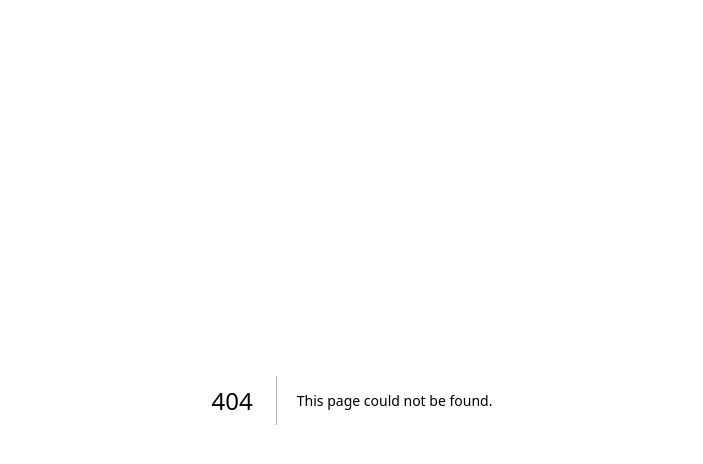
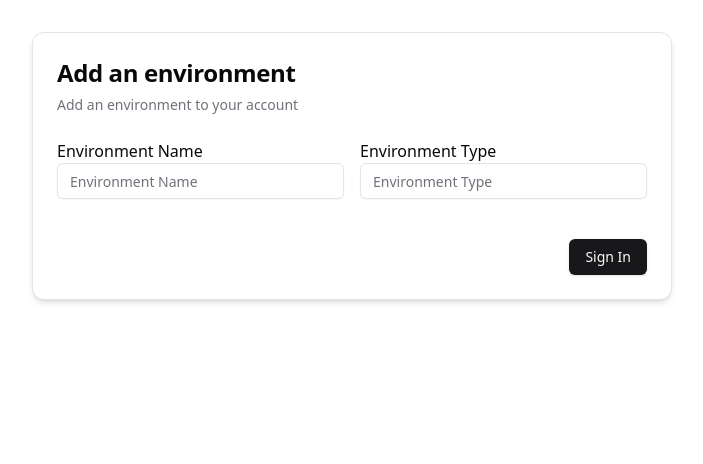
Before and after one commit to trevorius/multi_authenticator, a Next.js app: page /protected/dashboard/add-environment in a window 1280 px wide. Before the commit this address had no page. Shown: the top 464 px of the page, without its empty margins (288-991 px from the left). Built offline with nearby package versions, Linux system fonts and the light colour scheme.

Commit message:
add env page FE

```diff
--- /dev/null
+++ b/src/app/protected/dashboard/add-environment/page.tsx
@@ -0,0 +1,59 @@
+import { Button } from '@/components/ui/button';
+import {
+  Card,
+  CardContent,
+  CardDescription,
+  CardFooter,
+  CardHeader,
+  CardTitle,
+} from '@/components/ui/card';
+
+import { Input } from '@/components/ui/input';
+import { Label } from '@radix-ui/react-label';
+
+export default function AddEnvironmentPage() {
+  return (
+    <div className='container mx-auto mt-8'>
+      <Card className='shadow-md mx-2 md:w-1/2 md:mx-auto'>
+        <CardHeader>
+          <CardTitle>
+            <h2 className='text-2xl font-bold'>Add an environment</h2>
+          </CardTitle>
+          <CardDescription>
+            <p>Add an environment to your account</p>
+          </CardDescription>
+        </CardHeader>
+        <form>
+          <CardContent>
+            <div className='flex flex-col gap-2'>
+              <div className='flex flex-row flex-wrap'>
+                <div className='flex flex-col w-full lg:w-1/2 lg:pr-2'>
+                  <Label htmlFor='environment-name'>Environment Name</Label>
+                  <Input
+                    type='text'
+                    name='name'
+                    id='environment-name'
+                    placeholder='Environment Name'
+                    required
+                  />
+                </div>
+                <div className='flex flex-col w-full lg:w-1/2 lg:pl-2'>
+                  <Label htmlFor='environment-type'>Environment Type</Label>
+                  <Input
+                    type='text'
+                    name='type'
+                    id='environment-type'
+                    placeholder='Environment Type'
+                  />
+                </div>
+              </div>
+            </div>
+          </CardContent>
+          <CardFooter className='flex justify-end pt-4'>
+            <Button type='submit'>Sign In</Button>
+          </CardFooter>
+        </form>
+      </Card>
+    </div>
+  );
+}
```
